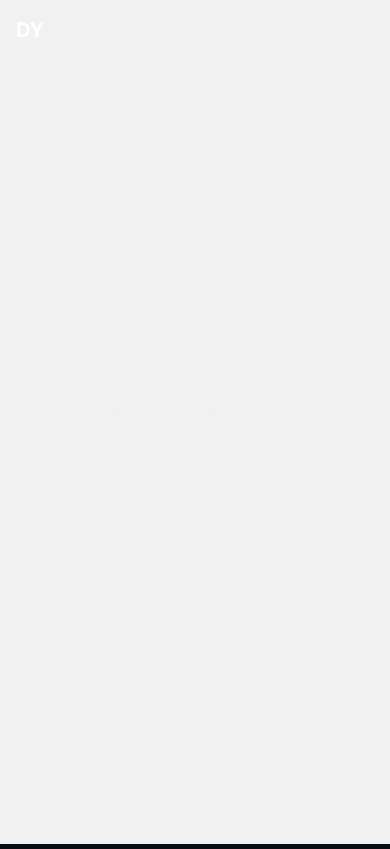
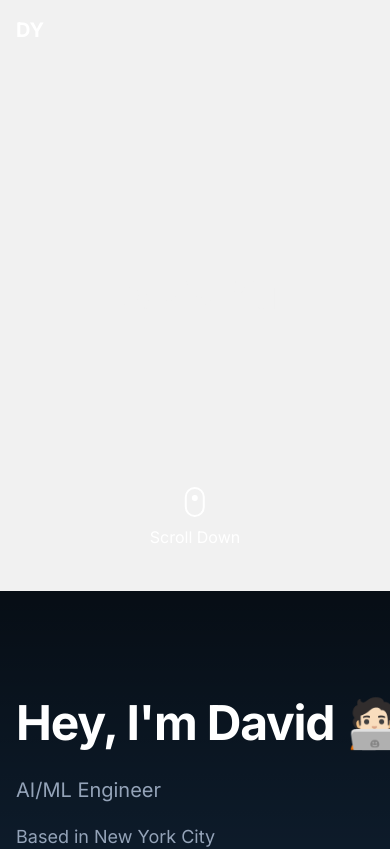
Before and after one commit to DavidYu75/thedavidyu, a Next.js app: page / in a window 390 px wide. Shown: the top 849 px of the page. Built offline with nearby package versions, Linux system fonts and the light colour scheme.

Commit message:
scroll icon

```diff
--- a/src/components/sections/Hero.tsx
+++ b/src/components/sections/Hero.tsx
@@ -16,7 +16,15 @@ const Hero = () => {
           allow="autoplay"
           loading="eager"
           title="Scrolling Video Hero"
+          width="1708"
+          height="858"
         />
+      </div>
+      <div className={styles.scrollPrompt}>
+        <div className={styles.scrollIcon}>
+          <div className={styles.scrollDot}></div>
+        </div>
+        <p>Scroll Down</p>
       </div>
     </section>
   );
--- a/src/styles/Hero.module.css
+++ b/src/styles/Hero.module.css
@@ -1,56 +1,3 @@
-.hero {
-  position: relative;
-  height: 600vh;
-}
-
-.stickyContainer {
-  position: sticky;
-  top: 0;
-  height: 100vh;
-  width: 100%;
-  z-index: 1;
-}
-
-.videoContainer {
-  position: sticky;
-  top: 0;
-  left: 0;
-  width: 100%;
-  height: 100vh;
-  z-index: 0;
-}
-
-.video {
-  width: 100%;
-  height: 100%;
-  object-fit: cover;
-}
-
-.overlay {
-  position: absolute;
-  top: 0;
-  left: 0;
-  width: 100%;
-  height: 100%;
-  background: rgba(13, 27, 42, 0.6);
-}
-
-.content {
-  position: relative;
-  z-index: 5;
-  display: flex;
-  align-items: center;
-  justify-content: center;
-  flex-direction: column;
-  height: 100%;
-  color: white;
-  padding: 0 2rem;
-}
-
-.spacer {
-  height: 100vh;
-}
-
 .scrollPrompt {
   position: absolute;
   bottom: 2rem;
@@ -82,35 +29,63 @@
   margin-top: 6px;
 }
 
-/* src/styles/Hero.module.css */
 .videoHeroSection {
   position: relative;
-  height: 100vh;
   width: 100%;
+  display: flex;
+  justify-content: center;
+  align-items: center;
   overflow: hidden;
   margin: 0;
   padding: 0;
   background-color: #04080c;
+  height: 100vh;
 }
 
 .stickyContainer {
-  position: sticky;
-  top: 0;
-  left: 0;
+  position: relative;
+  display: flex;
+  justify-content: center;
+  align-items: center;
   width: 100%;
-  height: 100vh; /* Set to match your hero section's height */
+  max-width: 1708px;
+  max-height: 858px;
+  aspect-ratio: 1708 / 858;
   z-index: 1;
 }
 
 .videoIframe {
-  position: absolute;
-  top: 0;
-  left: 0;
   width: 100%;
-  height: 100%; /* Keep this tall to match your HTML file's content */
+  height: 100%;
   border: none;
   margin: 0;
   padding: 0;
+  max-width: 1708px;
+  max-height: 858px;
+}
+
+@media (max-width: 768px) {
+  .videoHeroSection {
+    height: 80vh;
+  }
+
+  .stickyContainer {
+    height: 80vh;
+  }
+
+  .videoIframe {
+    object-fit: cover;
+  }
+}
+
+@media (max-width: 480px) {
+  .videoHeroSection {
+    height: 70vh;
+  }
+
+  .stickyContainer {
+    height: 70vh;
+  }
 }
 
 @keyframes bounce {
```
